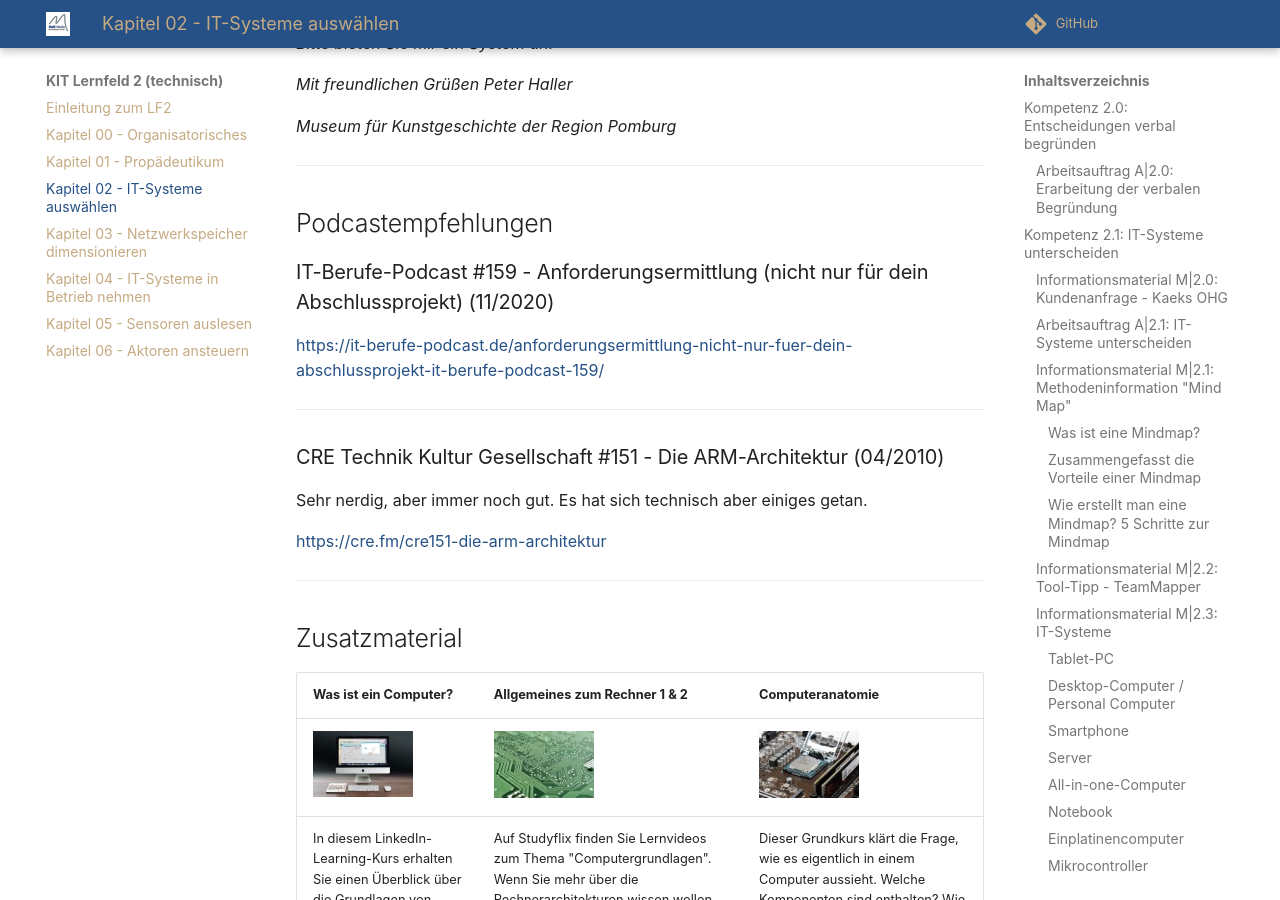
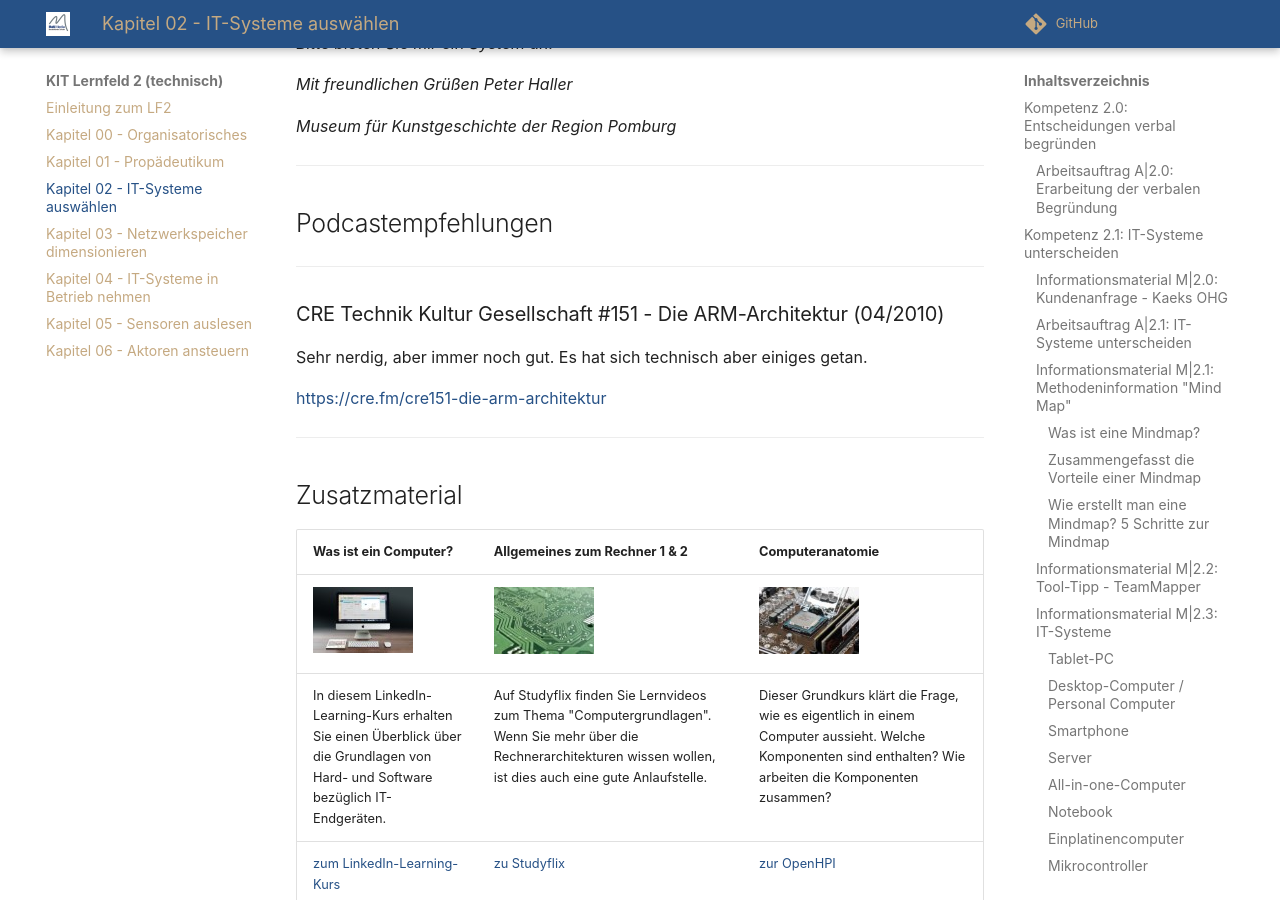
Before and after one commit to herr-nm/MMBbS_KIT_LF02, an MkDocs documentation site: the page built from docs/kapitel_02.md, in a window 1280 px wide and 900 px high, scrolled down 26182 px. Built offline with MkDocs 1.6.1 and Material for MkDocs 9.7.7, drawn with Linux system fonts in a browser that asks for light colours; comment, search, counter and statistics services are not loaded.

```diff
--- a/docs/kapitel_02.md
+++ b/docs/kapitel_02.md
@@ -531,10 +531,6 @@
 
 ## Podcastempfehlungen
 
-### IT-Berufe-Podcast #159 - Anforderungsermittlung (nicht nur für dein Abschlussprojekt) (11/2020)
-
-[https://it-berufe-podcast.de/anforderungsermittlung-nicht-nur-fuer-dein-abschlussprojekt-it-berufe-podcast-159/](https://it-berufe-podcast.de/anforderungsermittlung-nicht-nur-fuer-dein-abschlussprojekt-it-berufe-podcast-159/)
-
 ---
 
 ### CRE Technik Kultur Gesellschaft #151 - Die ARM-Architektur (04/2010)
```
